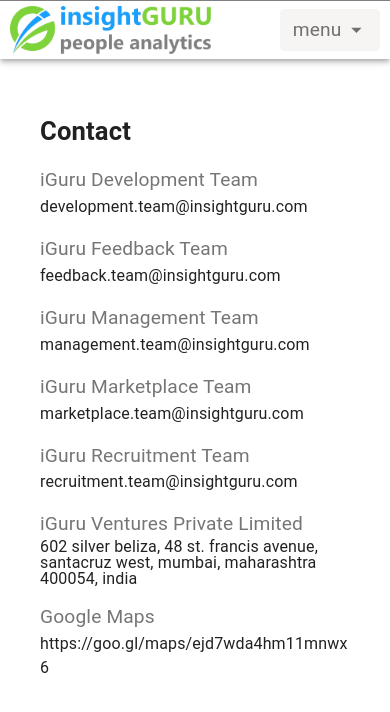
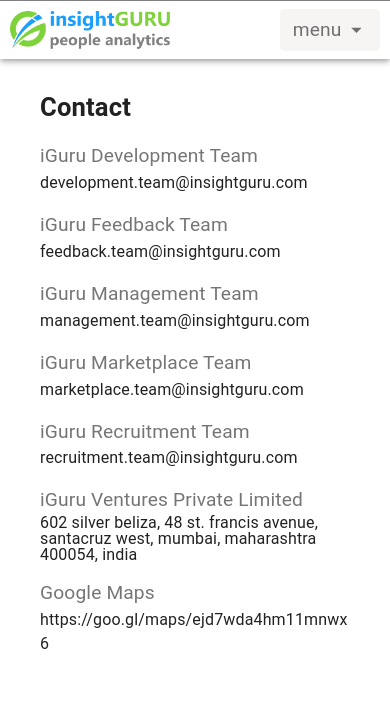
Before and after one commit to insightguru/insightguru-website, a React (Vite) app: page /contact in a window 390 px wide. Shown: the top 712 px of the page. Built offline with nearby package versions, Linux system fonts and the light colour scheme.

Commit message:
Updated Folder Structure

```diff
--- /dev/null
+++ b/src/Components/AllPageComponents/CommonComponent/Navbar.jsx
@@ -0,0 +1,52 @@
+import { Outlet, Link, NavLink } from "react-router-dom";
+import "../../styles/Home.css";
+import Logo from "../../../assets/main-logo.png";
+// import IguruWidget from "./IguruWidget";
+import { IoMdArrowDropdown } from "react-icons/io";
+import { useState } from "react";
+
+function Navbar() {
+
+    let [Login,setLogin] = useState(false);
+
+  return (
+    <>
+      {/* //navbar is here  */}
+      <div className="Navbar">
+        <div className="Nav_logo">
+          <Link to="/">
+            <img src={Logo} alt="Nav_logo_Image" />
+          </Link>
+        </div>
+
+
+
+        {
+            Login
+            ?
+        <div className="NavProfile">
+          <p className="profile_email">test1@mailinator.com</p>
+          <div className="profile_photo">
+            <i class="fa-solid fa-user"></i>
+          </div>
+        </div>
+          :
+        <div class="dropdown">
+            <button class="dropbtn">menu <IoMdArrowDropdown className="Navbar_menu_arrow" /></button>
+            <div class="dropdown-content">
+                <NavLink to='/contact' className='Nav_Links' activeClassName="active">contact</NavLink>
+                <NavLink to='https://staging.insightguru.com/sign-in' className='Nav_Links' activeClassName="active">sign-in</NavLink>
+                <NavLink to='https://staging.insightguru.com/sign-on/' className='Nav_Links' activeClassName="active">sign-on</NavLink>
+            </div>
+        </div>
+        }
+
+
+      </div>
+
+      <Outlet />
+    </>
+  );
+}
+
+export default Navbar;
--- /dev/null
+++ b/src/Components/AllPageComponents/HomePage/Banner.jsx
@@ -0,0 +1,22 @@
+import bannerImage from '../../../assets/bg.jpg'
+import '../../styles/Home.css'
+
+function Banner() {
+  return (
+    <>
+      {/* // banner html is here  */}
+      <div className='banner_container'>
+        <div className="banner_image">
+          <img loading='lazy' src={bannerImage} alt="bannerImage" />
+        </div>
+        {/* <div className="contentOfBanner">
+          <p>hello world...</p>
+          <p>Lorem ipsum dolor, sit amet consectetur adipisicing elit. Consectetur, atque quasi! Dolore minima possimus consequatur in reprehenderit fugiat nulla saepe, aut, architecto ex debitis nam ab earum eligendi nostrum recusandae!</p>
+          <button>Click</button>
+        </div> */}
+      </div>
+    </>
+  )
+}
+
+export default Banner
--- /dev/null
+++ b/src/Components/AllPageComponents/IguruWidget.jsx
@@ -0,0 +1,19 @@
+import { Helmet } from "react-helmet";
+import '../../styles/IguruWidget.css'
+
+
+
+function IguruWidget() {
+
+    return (
+        <>
+            <iguru data-associateid=""></iguru>
+
+            <Helmet>
+                <script src="https://8f9p2muuv3.execute-api.ap-southeast-1.amazonaws.com/stage/iguru/redirect"></script>
+            </Helmet>
+        </>
+    )
+}
+
+export default IguruWidget
--- a/src/Components/pages/Contact.jsx
+++ b/src/Components/pages/Contact.jsx
@@ -35,7 +35,7 @@
                             return (
                                 <div className="contacts" key={contact.title + ind + Math.random() * 1000}>
                                     <p className='contact_title'>{contact.title}</p>
-                                    <a className='contact_details' href={`mailto:${contact.details}`}>{contact.details}</a>
+                                    <a className='contact_details_link' href={`mailto:${contact.details}`}>{contact.details}</a>
                                 </div>
                             )
                         })
@@ -49,7 +49,7 @@
 
                     <div className="contacts">
                         <p className='contact_title'>Google Maps</p>
-                        <a className='contact_details' href='https://goo.gl/maps/Ejd7wDA4hm11mnWx6' target='_blank'>https://goo.gl/maps/Ejd7wDA4hm11mnWx6</a>
+                        <a className='contact_details_link' href='https://goo.gl/maps/Ejd7wDA4hm11mnWx6' target='_blank'>https://goo.gl/maps/Ejd7wDA4hm11mnWx6</a>
                     </div>
 
                 </div>
--- a/src/Components/pages/Home.jsx
+++ b/src/Components/pages/Home.jsx
@@ -1,5 +1,5 @@
 import '../styles/Home.css'
-import Banner from './pageComponents/Banner'
+import Banner from '../AllPageComponents/HomePage/Banner.jsx'
 
 function Home() {
     return (
--- a/src/Components/pages/pageComponents/Banner.jsx
+++ /dev/null
@@ -1,22 +0,0 @@
-import bannerImage from '../../../assets/bg.jpg'
-import '../../styles/Home.css'
-
-function Banner() {
-  return (
-    <>
-      {/* // banner html is here  */}
-      <div className='banner_container'>
-        <div className="banner_image">
-          <img loading='lazy' src={bannerImage} alt="bannerImage" />
-        </div>
-        {/* <div className="contentOfBanner">
-          <p>hello world...</p>
-          <p>Lorem ipsum dolor, sit amet consectetur adipisicing elit. Consectetur, atque quasi! Dolore minima possimus consequatur in reprehenderit fugiat nulla saepe, aut, architecto ex debitis nam ab earum eligendi nostrum recusandae!</p>
-          <button>Click</button>
-        </div> */}
-      </div>
-    </>
-  )
-}
-
-export default Banner
--- a/src/Components/pages/pageComponents/Navbar.jsx
+++ /dev/null
@@ -1,52 +0,0 @@
-import { Outlet, Link, NavLink } from "react-router-dom";
-import "../../styles/Home.css";
-import Logo from "../../../assets/main-logo.png";
-// import IguruWidget from "./IguruWidget";
-import { IoMdArrowDropdown } from "react-icons/io";
-import { useState } from "react";
-
-function Navbar() {
-
-    let [Login,setLogin] = useState(false);
-
-  return (
-    <>
-      {/* //navbar is here  */}
-      <div className="Navbar">
-        <div className="Nav_logo">
-          <Link to="/">
-            <img src={Logo} alt="Nav_logo_Image" />
-          </Link>
-        </div>
-
-
-
-        {
-            Login
-            ?
-        <div className="NavProfile">
-          <p className="profile_email">test1@mailinator.com</p>
-          <div className="profile_photo">
-            <i class="fa-solid fa-user"></i>
-          </div>
-        </div>
-          :
-        <div class="dropdown">
-            <button class="dropbtn">menu <IoMdArrowDropdown className="Navbar_menu_arrow" /></button>
-            <div class="dropdown-content">
-                <NavLink to='/contact' className='Nav_Links' activeClassName="active">contact</NavLink>
-                <NavLink to='https://staging.insightguru.com/sign-in' className='Nav_Links' activeClassName="active">sign-in</NavLink>
-                <NavLink to='https://staging.insightguru.com/sign-on/' className='Nav_Links' activeClassName="active">sign-on</NavLink>
-            </div>
-        </div>
-        }
-
-
-      </div>
-
-      <Outlet />
-    </>
-  );
-}
-
-export default Navbar;
--- a/src/Components/styles/Contact.css
+++ b/src/Components/styles/Contact.css
@@ -1,7 +1,7 @@
 .contact_us_Container {
     width: 100%;
     height: 100vh;
-    margin-top: 4.5rem;
+    margin-top: 3rem;
 }
 
 .Contact_Details_Listing {
@@ -26,7 +26,7 @@
 
 }
 
-.contact_details {
+.contact_details_link , .contact_details {
     font-size: 1em;
     transition: .3s;
     color: rgba(0,0,0,.87);
@@ -36,6 +36,6 @@
     line-height: 1;
 }
 
-.contact_details:hover {
+.contact_details_link:hover {
     text-decoration: underline;
 }
--- a/src/Components/styles/Home.css
+++ b/src/Components/styles/Home.css
@@ -1,5 +1,7 @@
-:root{
-    --text-color : rgba(0, 0, 0, 0.54);
+:root {
+  --text-color: rgba(0, 0, 0, 0.54);
+  --common-box-shadow: 0 2px 4px -1px rgba(0, 0, 0, 0.2),
+    0 4px 5px 0 rgba(0, 0, 0, 0.14), 0 1px 10px 0 rgba(0, 0, 0, 0.12);
 }
 
 .Navbar {
@@ -14,14 +16,13 @@
   top: 0;
   left: 0;
   border-top: 1px solid grey;
-    box-shadow: 0 2px 4px -1px rgba(0, 0, 0, .2), 0 4px 5px 0 rgba(0, 0, 0, .14), 0 1px 10px 0 rgba(0, 0, 0, .12);
+  box-shadow: var(--common-box-shadow);
   margin: 0 0 10px;
 }
 
-
 .Nav_logo {
   /* width: 11rem; */
-    width : 12.544rem;
+  width: 12.544rem;
   height: 3rem;
 }
 
@@ -32,7 +33,11 @@
   /* object-fit: cover; */
 }
 
-
+@media (max-width: 400px) {
+  .Nav_logo {
+    width: 10rem;
+  }
+}
 
 .dropbtn {
   background-color: transparent;
@@ -45,10 +50,10 @@
   display: flex;
   justify-content: center;
   align-items: center;
-    padding: .4rem .8rem;
-    gap: .3rem;
+  padding: 0.4rem 0.8rem;
+  gap: 0.3rem;
   background-color: #f7f4f4;
-    border-radius: .3rem;
+  border-radius: 0.3rem;
 }
 
 .dropdown {
@@ -62,14 +67,14 @@
   right: 0px;
   background-color: #f9f9f9;
   min-width: 160px;
-    box-shadow: 0 2px 4px -1px rgba(0, 0, 0, .2), 0 4px 5px 0 rgba(0, 0, 0, .14), 0 1px 10px 0 rgba(0, 0, 0, .12);
+  box-shadow: var(--common-box-shadow);
   padding-left: 1rem;
   border-radius: 4px;
   display: flex;
   flex-direction: column;
   justify-content: center;
   display: none;
-    gap: .5rem;
+  gap: 0.5rem;
 }
 
 .dropdown-content a {
@@ -80,7 +85,7 @@
 }
 
 .dropdown-content a:hover {
-    color: #2980B9;
+  color: #2980b9;
 }
 
 .dropdown:hover .dropdown-content {
@@ -93,11 +98,11 @@
 
 .dropdown:hover .dropbtn .Navbar_menu_arrow {
   transform: rotate(180deg);
-    transition: transform .3s ease-in-out;
+  transition: transform 0.3s ease-in-out;
 }
 
 .dropdown:hover .dropbtn {
-    background-color: #f1f1f1
+  background-color: #f1f1f1;
 }
 
 
@@ -110,34 +115,41 @@
 
 
 
+
 /* //after login css for profile section  */
-.NavProfile{
+.NavProfile {
   display: flex;
-    gap : 10px;
+  gap: 10px;
 }
 
-.NavProfile > .profile_email{
-    color : var(--text-color);
+.NavProfile > .profile_email {
+  color: var(--text-color);
   font-size: 12px;
-    letter-spacing: .1px;
+  letter-spacing: 0.1px;
   align-self: self-end;
   margin-bottom: 4px;
 }
 
-.profile_photo{
+.profile_photo {
   width: 3rem;
   height: 3rem;
-    background-color: #e5e5e5!important;
-    border-radius: 99px;display: grid;
+  background-color: #e5e5e5 !important;
+  border-radius: 99px;
+  display: grid;
   place-items: center;
-    box-shadow: 0 1px 5px 0 rgba(0,0,0,.2),0 2px 2px 0 rgba(0,0,0,.14),0 3px 1px -2px rgba(0,0,0,.12)!important;
+  box-shadow: 0 1px 5px 0 rgba(0, 0, 0, 0.2), 0 2px 2px 0 rgba(0, 0, 0, 0.14),
+    0 3px 1px -2px rgba(0, 0, 0, 0.12) !important;
   cursor: pointer;
 }
 
-.profile_photo > i{
+.profile_photo > i {
   font-size: 1.667rem;
   color: #ffffff;
 }
+
+
+
+
 
 
 
```
Also changed, not shown: src/App.jsx (+4 -4 lines), src/Components/pages/pageComponents/IguruWidget.jsx (deleted, +0 -19 lines). Lines whose indentation alone changed are shown as unchanged.
